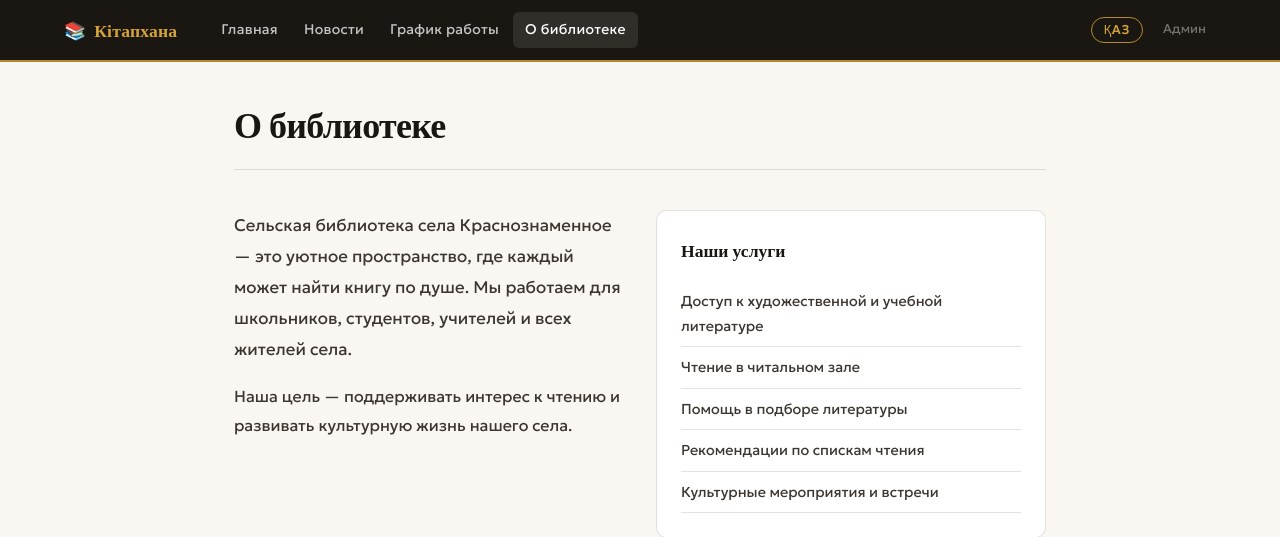
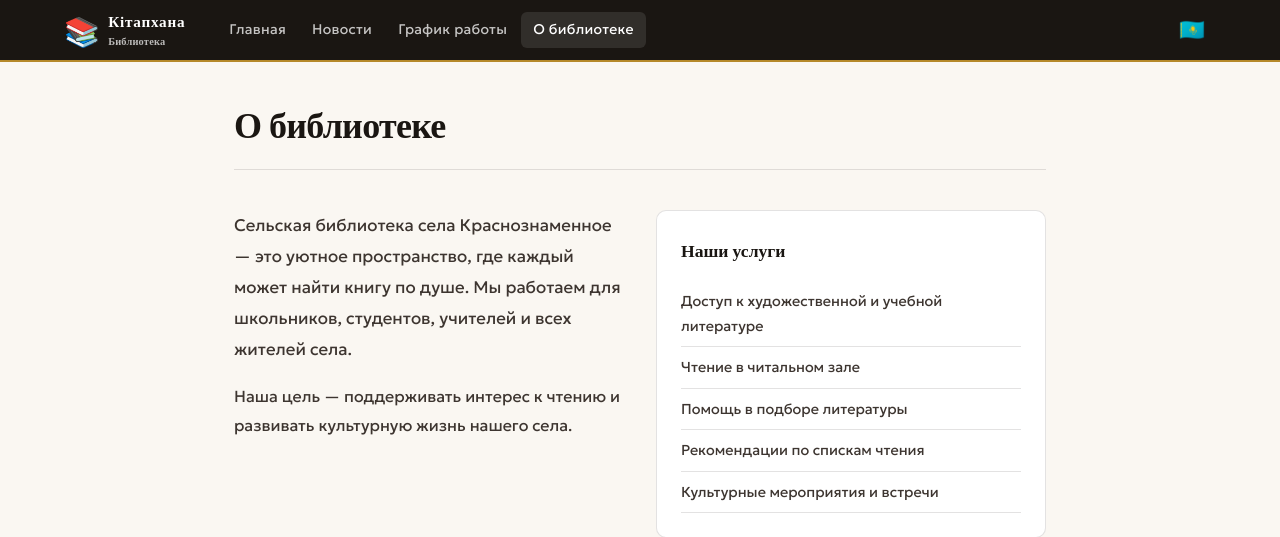
Before and after one commit to EduardoYa/krasnoznam-library, a Flask app: page /about in a window 1280 px wide. Shown: the top 537 px of the page. Run offline with Flask 3, Linux system fonts and the light colour scheme.

Commit message:
Update base.html

```diff
--- a/templates/base.html
+++ b/templates/base.html
@@ -65,13 +65,15 @@ img{max-width:100%;height:auto;display:block}
 }
 .nav-right{margin-left:auto;display:flex;align-items:center;gap:10px}
 .lang-btn{
-  background:transparent;border:1px solid var(--gold);
+  background:transparent;border:none;
   color:var(--gold2);font-family:'Geologica',sans-serif;
-  font-size:.8rem;font-weight:500;padding:4px 12px;
-  border-radius:99px;cursor:pointer;transition:all .2s;
+  font-size:1.3rem;font-weight:500;padding:6px 10px;
+  border-radius:6px;cursor:pointer;transition:all .2s;
   letter-spacing:0.05em;
+  display:flex;align-items:center;justify-content:center;
+  min-width:44px;min-height:44px;
 }
-.lang-btn:hover{background:var(--gold);color:var(--ink)}
+.lang-btn:hover{background:rgba(255,255,255,.1);transform:scale(1.1)}
 .admin-link{
   font-size:.8rem;color:rgba(255,255,255,.4);padding:4px 10px;
   border-radius:6px;transition:all .2s;
@@ -239,7 +241,13 @@ footer{
 
 <nav class="nav">
   <div class="nav-inner">
-    <div class="nav-logo">📚 <span>Кітапхана</span></div>
+    <div class="nav-logo">
+      <span style="font-size:1.8rem;display:flex;align-items:center">📚</span>
+      <div>
+        <div style="font-size:.95rem;letter-spacing:0.05em">Кітапхана</div>
+        <div style="font-size:.65rem;opacity:.7;margin-top:-2px">Библиотека</div>
+      </div>
+    </div>
     <div class="nav-links">
       <a href="/" class="{% if request.path=='/' %}active{% endif %}" data-ru="Главная" data-kz="Басты бет">Главная</a>
       <a href="/news" class="{% if request.path.startswith('/news') %}active{% endif %}" data-ru="Новости" data-kz="Жаңалықтар">Новости</a>
@@ -247,12 +255,11 @@ footer{
       <a href="/about" class="{% if request.path=='/about' %}active{% endif %}" data-ru="О библиотеке" data-kz="Кітапхана туралы">О библиотеке</a>
     </div>
     <div class="nav-right">
-      <button class="lang-btn" id="langBtn" onclick="toggleLang()">ҚАЗ</button>
+      <button class="lang-btn" id="langBtn" onclick="toggleLang()" title="Өз тілін өзгерту / Изменить язык">
+        <span id="langFlag">🇷🇺</span>
+      </button>
       {% if session.get('admin') %}
-      <a href="/admin" class="admin-link" data-ru="Панель" data-kz="Панель">Панель</a>
       <a href="/logout" class="admin-link" data-ru="Выйти" data-kz="Шығу">Выйти</a>
-      {% else %}
-      <a href="/login" class="admin-link">Админ</a>
       {% endif %}
       <button class="mob-menu-btn" onclick="toggleMob()">☰</button>
     </div>
@@ -291,7 +298,10 @@ function toggleLang() {
 
 function applyLang() {
   document.documentElement.setAttribute('data-lang', lang);
-  document.getElementById('langBtn').textContent = lang === 'ru' ? 'ҚАЗ' : 'РУС';
+  const flagEl = document.getElementById('langFlag');
+  if (flagEl) {
+    flagEl.textContent = lang === 'ru' ? '🇰🇿' : '🇷🇺';
+  }
   document.querySelectorAll('[data-ru]').forEach(el => {
     el.textContent = lang === 'ru' ? el.dataset.ru : (el.dataset.kz || el.dataset.ru);
   });
```
